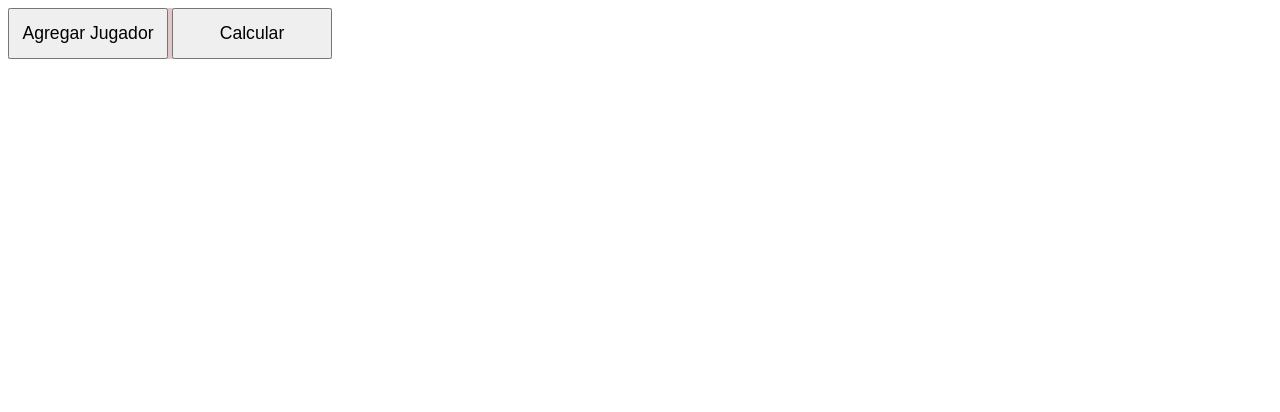
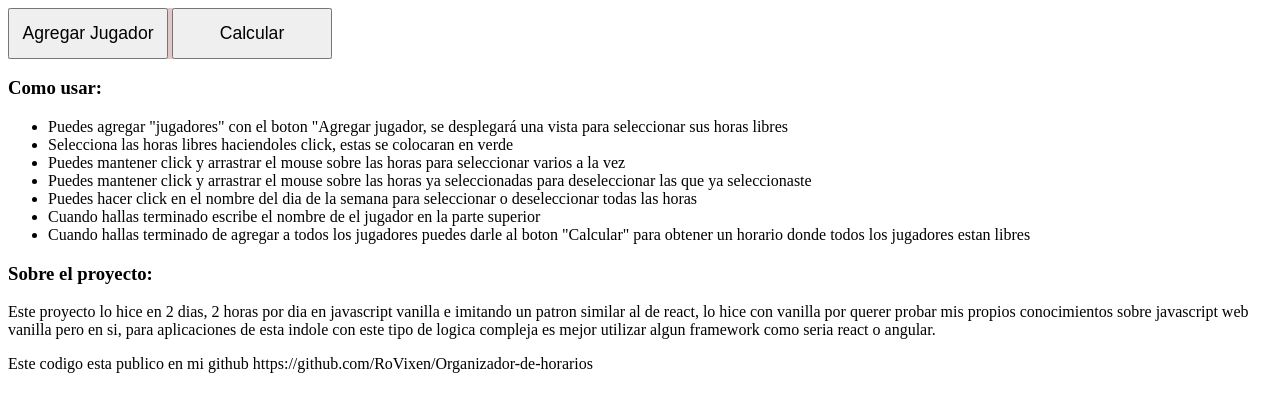
Before and after one commit to RoVixen/Organizador-de-horarios, a plain HTML site: page index.html in a window 1280 px wide. Drawn offline with Linux system fonts and the light colour scheme.

Commit message:
agregando informacion

```diff
--- a/index.html
+++ b/index.html
@@ -1,19 +1,84 @@
 <!DOCTYPE html>
 <html lang="en">
   <head>
-  <meta charset="UTF-8">
-  <meta http-equiv="X-UA-Compatible" content="IE=edge">
-  <meta name="viewport" content="width=device-width, initial-scale=1.0">
+    <meta charset="UTF-8" />
+    <meta
+      http-equiv="X-UA-Compatible"
+      content="IE=edge"
+    />
+    <meta
+      name="viewport"
+      content="width=device-width, initial-scale=1.0"
+    />
     <title>Player Scheduler</title>
 
-  <script src="elements/player_input.js" defer></script>
-  <script src="elements/player_tracker.js" defer></script>
+    <script
+      src="elements/player_input.js"
+      defer
+    ></script>
+    <script
+      src="elements/player_tracker.js"
+      defer
+    ></script>
 
-  <script src="app.js" defer></script>
+    <script
+      src="app.js"
+      defer
+    ></script>
 
-  <link rel="stylesheet" type="text/css" href="app.css" />
+    <link
+      rel="stylesheet"
+      type="text/css"
+      href="app.css"
+    />
   </head>
   <body>
     <div id="root"></div>
+    <h3>Como usar:</h3>
+    <ul>
+      <li>
+        Puedes agregar "jugadores" con el boton "Agregar jugador, se desplegará
+        una vista para seleccionar sus horas libres
+      </li>
+      <li>
+        Selecciona las horas libres haciendoles click, estas se colocaran en
+        verde
+      </li>
+      <li>
+        Puedes mantener click y arrastrar el mouse sobre las horas para
+        seleccionar varios a la vez
+      </li>
+      <li>
+        Puedes mantener click y arrastrar el mouse sobre las horas ya
+        seleccionadas para deseleccionar las que ya seleccionaste
+      </li>
+      <li>
+        Puedes hacer click en el nombre del dia de la semana para seleccionar o
+        deseleccionar todas las horas
+      </li>
+      <li>
+        Cuando hallas terminado escribe el nombre de el jugador en la parte
+        superior
+      </li>
+      <li>
+        Cuando hallas terminado de agregar a todos los jugadores puedes darle al
+        boton "Calcular" para obtener un horario donde todos los jugadores estan
+        libres
+      </li>
+    </ul>
+
+    <h3>Sobre el proyecto:</h3>
+
+    <p>
+      Este proyecto lo hice en 2 dias, 2 horas por dia en javascript vanilla e
+      imitando un patron similar al de react, lo hice con vanilla por querer
+      probar mis propios conocimientos sobre javascript web vanilla pero en si,
+      para aplicaciones de esta indole con este tipo de logica compleja es mejor
+      utilizar algun framework como seria react o angular.
+    </p>
+    <p>
+      Este codigo esta publico en mi github
+      https://github.com/RoVixen/Organizador-de-horarios
+    </p>
   </body>
 </html>
```
Also changed, not shown: 1 other file. Lines whose indentation alone changed are shown as unchanged.
